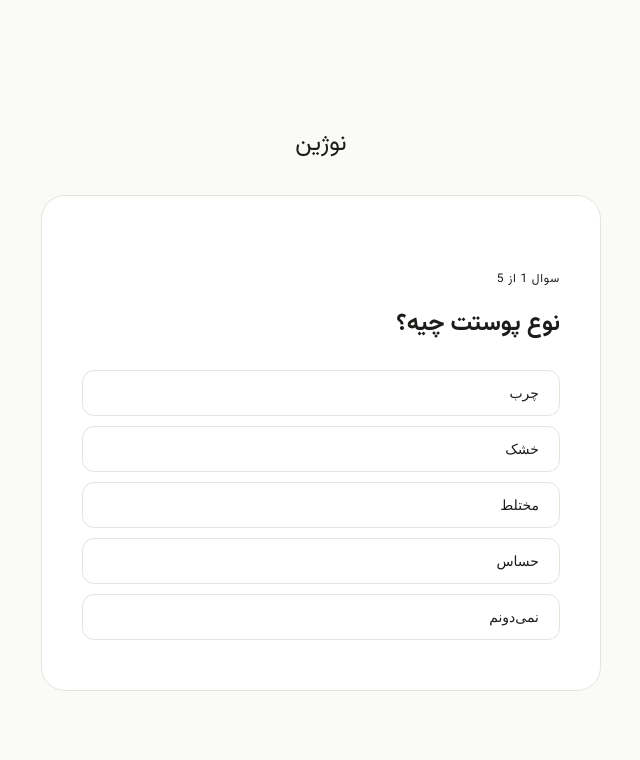
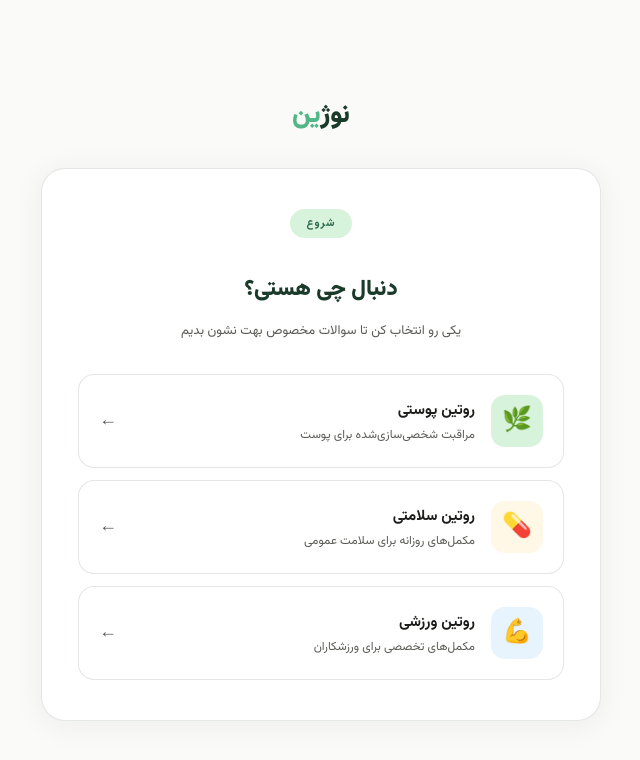
Before and after one commit to sharifimoq/nozhin, a Next.js app: page /quiz in a window 1280 px wide. Shown: the top 760 px of the page, without its empty margins (319-959 px from the left). Built offline with nearby package versions, Linux system fonts and the light colour scheme.

Commit message:
updating quiz page

```diff
--- a/src/app/quiz/page.tsx
+++ b/src/app/quiz/page.tsx
@@ -1,114 +1,304 @@
 "use client";
 import { useState } from "react";
 
-const questions = [
-  { id: 1, question: "نوع پوستت چیه؟", options: ["چرب", "خشک", "مختلط", "حساس", "نمی‌دونم"] },
-  { id: 2, question: "بزرگترین نگرانی پوستت چیه؟", options: ["جوش و آکنه", "چین و چروک", "لک و تیرگی", "خشکی و پوسته‌پوسته", "منافذ باز"] },
-  { id: 3, question: "سنت چقدره؟", options: ["زیر ۲۰", "۲۰ تا ۳۰", "۳۰ تا ۴۰", "بالای ۴۰"] },
-  { id: 4, question: "هدفت از مکمل چیه؟", options: ["انرژی بیشتر", "تقویت ایمنی", "سلامت پوست و مو", "کاهش وزن", "تقویت عضله"] },
-  { id: 5, question: "سبک زندگیت چطوره؟", options: ["پشت میزنشین", "فعال و ورزشکار", "استرس زیاد", "خواب نامنظم"] },
-];
+const s = {
+  cream: '#FAFAF8',
+  greenDark: '#1A3A2A',
+  greenMid: '#2D6A4F',
+  greenLight: '#52B788',
+  greenPale: '#D8F3DC',
+  text: '#1C1C1A',
+  textMuted: '#5A5A56',
+  border: 'rgba(26, 58, 42, 0.12)',
+}
+
+type Path = 'skin' | 'health' | 'sport'
+
+const paths = [
+  {
+    id: 'skin' as Path,
+    icon: '🌿',
+    title: 'روتین پوستی',
+    desc: 'مراقبت شخصی‌سازی‌شده برای پوست',
+    color: s.greenPale,
+  },
+  {
+    id: 'health' as Path,
+    icon: '💊',
+    title: 'روتین سلامتی',
+    desc: 'مکمل‌های روزانه برای سلامت عمومی',
+    color: '#FFF8E7',
+  },
+  {
+    id: 'sport' as Path,
+    icon: '💪',
+    title: 'روتین ورزشی',
+    desc: 'مکمل‌های تخصصی برای ورزشکاران',
+    color: '#E8F4FD',
+  },
+]
+
+const questions: Record<Path, { question: string; options: string[] }[]> = {
+  skin: [
+    { question: 'نوع پوستت چیه؟', options: ['چرب', 'خشک', 'مختلط', 'حساس', 'نمی‌دونم'] },
+    { question: 'بزرگترین نگرانی پوستت چیه؟', options: ['جوش و آکنه', 'چین و چروک', 'لک و تیرگی', 'خشکی و پوسته‌پوسته', 'منافذ باز'] },
+    { question: 'سنت چقدره؟', options: ['زیر ۲۰', '۲۰ تا ۳۰', '۳۰ تا ۴۰', 'بالای ۴۰'] },
+    { question: 'روتین فعلیت چیه؟', options: ['هیچی استفاده نمی‌کنم', 'فقط کرم مرطوب‌کننده', 'چند محصول دارم', 'روتین کامل دارم'] },
+    { question: 'بودجه ماهیانه‌ات برای پوست؟', options: ['زیر ۲۰۰ هزار', '۲۰۰ تا ۵۰۰ هزار', '۵۰۰ تا یک میلیون', 'بیشتر از یک میلیون'] },
+  ],
+  health: [
+    { question: 'جنسیتت چیه؟', options: ['زن', 'مرد'] },
+    { question: 'هدف اصلیت چیه؟', options: ['انرژی و نشاط بیشتر', 'تقویت سیستم ایمنی', 'بهبود خواب', 'سلامت پوست و مو', 'کنترل وزن'] },
+    { question: 'سبک زندگیت چطوره؟', options: ['پشت میزنشین', 'نیمه فعال', 'پر از استرس', 'خواب نامنظم'] },
+    { question: 'بودجه ماهیانه‌ات برای مکمل؟', options: ['زیر ۱۵۰ هزار', '۱۵۰ تا ۴۰۰ هزار', '۴۰۰ تا ۸۰۰ هزار', 'بیشتر از ۸۰۰ هزار'] },
+  ],
+  sport: [
+    { question: 'هدف ورزشیت چیه؟', options: ['افزایش حجم عضله', 'کات و چربی‌سوزی', 'استقامت و تناسب اندام', 'ریکاوری سریع‌تر'] },
+    { question: 'چقدر تجربه داری؟', options: ['مبتدی (کمتر از ۶ ماه)', 'متوسط (۶ ماه تا ۲ سال)', 'پیشرفته (بیشتر از ۲ سال)'] },
+    { question: 'چند روز در هفته تمرین می‌کنی؟', options: ['۱ تا ۲ روز', '۳ تا ۴ روز', '۵ روز یا بیشتر'] },
+    { question: 'بودجه ماهیانه‌ات برای مکمل؟', options: ['زیر ۳۰۰ هزار', '۳۰۰ تا ۷۰۰ هزار', '۷۰۰ هزار تا یک و نیم میلیون', 'بیشتر'] },
+  ],
+}
+
+const pathLabels: Record<Path, string> = {
+  skin: 'روتین پوستی',
+  health: 'روتین سلامتی',
+  sport: 'روتین ورزشی',
+}
 
 export default function Quiz() {
-  const [current, setCurrent] = useState(0);
-  const [answers, setAnswers] = useState<string[]>([]);
-  const [loading, setLoading] = useState(false);
-  const [result, setResult] = useState("");
+  const [selectedPath, setSelectedPath] = useState<Path | null>(null)
+  const [current, setCurrent] = useState(0)
+  const [answers, setAnswers] = useState<string[]>([])
+  const [loading, setLoading] = useState(false)
+  const [result, setResult] = useState('')
+
+  const currentQuestions = selectedPath ? questions[selectedPath] : []
 
   const handleAnswer = async (answer: string) => {
-    const newAnswers = [...answers, answer];
-    setAnswers(newAnswers);
+    const newAnswers = [...answers, answer]
+    setAnswers(newAnswers)
 
-    if (current < questions.length - 1) {
-      setCurrent(current + 1);
+    if (current < currentQuestions.length - 1) {
+      setCurrent(current + 1)
     } else {
-      setLoading(true);
-      const response = await fetch("/api/routine", {
-        method: "POST",
-        headers: { "Content-Type": "application/json" },
-        body: JSON.stringify({ answers: newAnswers, questions: questions.map((q) => q.question) }),
-      });
-      const data = await response.json();
-      setResult(data.routine);
-      await fetch("/api/routine/save", {
-        method: "POST",
-        headers: { "Content-Type": "application/json" },
+      setLoading(true)
+      const response = await fetch('/api/routine', {
+        method: 'POST',
+        headers: { 'Content-Type': 'application/json' },
+        body: JSON.stringify({
+          answers: newAnswers,
+          questions: currentQuestions.map((q) => q.question),
+          path: selectedPath,
+        }),
+      })
+      const data = await response.json()
+      setResult(data.routine)
+      await fetch('/api/routine/save', {
+        method: 'POST',
+        headers: { 'Content-Type': 'application/json' },
         body: JSON.stringify({ answers: newAnswers, result: data.routine }),
-      });
-      setLoading(false);
+      })
+      setLoading(false)
     }
-  };
+  }
 
-  const btnStyle = {
-    textAlign: "right" as const,
-    padding: "14px 20px",
-    borderRadius: "12px",
-    border: "0.5px solid #E8E4DC",
-    background: "white",
-    fontSize: "14px",
-    color: "var(--dark)",
-    cursor: "pointer",
-    width: "100%",
-    marginBottom: "10px",
-    display: "block",
-  };
+  const reset = () => {
+    setSelectedPath(null)
+    setCurrent(0)
+    setAnswers([])
+    setResult('')
+  }
 
   return (
-    <main style={{ minHeight: "100vh", background: "var(--cream)", display: "flex", alignItems: "center", justifyContent: "center" }} dir="rtl">
-      <div style={{ width: "100%", maxWidth: "560px", margin: "0 16px" }}>
+    <main style={{
+      minHeight: '100vh', background: s.cream,
+      display: 'flex', alignItems: 'center', justifyContent: 'center',
+      fontFamily: "'Vazirmatn', sans-serif", direction: 'rtl', padding: '24px 16px',
+    }}>
+      <div style={{ width: '100%', maxWidth: '560px' }}>
 
-        <div style={{ textAlign: "center", marginBottom: "32px" }}>
-          <a href="/" style={{ textDecoration: "none", fontFamily: "var(--font-playfair)", fontSize: "24px", color: "var(--dark)" }}>نوژین</a>
+        {/* لوگو */}
+        <div style={{ textAlign: 'center', marginBottom: 32 }}>
+          <a href="/" style={{ textDecoration: 'none', fontSize: 26, fontWeight: 900, color: s.greenDark }}>
+            نوژ<span style={{ color: s.greenLight }}>ین</span>
+          </a>
         </div>
 
-        <div style={{ background: "white", borderRadius: "24px", border: "0.5px solid #E8E4DC", padding: "40px" }}>
+        <div style={{
+          background: 'white', borderRadius: 24,
+          border: `1px solid ${s.border}`, padding: '40px 36px',
+          boxShadow: '0 4px 32px rgba(26,58,42,0.06)',
+        }}>
 
+          {/* نتیجه */}
           {result ? (
             <div>
-              <div style={{ textAlign: "center", marginBottom: "28px" }}>
-                <div style={{ background: "var(--sage-light)", color: "var(--sage)", fontSize: "11px", padding: "6px 16px", borderRadius: "100px", display: "inline-block", fontWeight: "500", marginBottom: "16px" }}>
-                  روتین شخصی شما
+              <div style={{ textAlign: 'center', marginBottom: 28 }}>
+                <div style={{
+                  background: s.greenPale, color: s.greenMid, fontSize: 11,
+                  fontWeight: 700, padding: '6px 16px', borderRadius: 50,
+                  display: 'inline-block', marginBottom: 16, letterSpacing: 1,
+                }}>
+                  ✦ روتین شخصی شما آماده‌ست
                 </div>
-                <h2 style={{ fontFamily: "var(--font-playfair)", fontSize: "26px", color: "var(--dark)" }}>آماده‌ست 🌿</h2>
+                <div style={{ fontSize: 40, marginBottom: 8 }}>🌿</div>
+                <h2 style={{ fontSize: 22, fontWeight: 900, color: s.greenDark }}>
+                  {pathLabels[selectedPath!]}
+                </h2>
               </div>
-              <div style={{ fontSize: "14px", color: "var(--mid)", lineHeight: "2", whiteSpace: "pre-line", background: "var(--cream)", borderRadius: "16px", padding: "24px" }}>
+              <div style={{
+                fontSize: 14, color: s.textMuted, lineHeight: 2,
+                whiteSpace: 'pre-line', background: s.cream,
+                borderRadius: 16, padding: 24, marginBottom: 24,
+              }}>
                 {result}
               </div>
-              <div style={{ display: "flex", gap: "12px", marginTop: "24px" }}>
-                <button
-                  onClick={() => { setResult(""); setCurrent(0); setAnswers([]); }}
-                  style={{ flex: 1, background: "transparent", color: "var(--sage)", border: "1px solid var(--sage)", padding: "12px", borderRadius: "100px", fontSize: "14px", cursor: "pointer" }}
-                >
+              <div style={{ display: 'flex', gap: 12 }}>
+                <button onClick={reset} style={{
+                  flex: 1, background: 'transparent', color: s.greenMid,
+                  border: `1px solid ${s.greenMid}`, padding: '12px', borderRadius: 50,
+                  fontSize: 13, fontWeight: 600, fontFamily: "'Vazirmatn', sans-serif", cursor: 'pointer',
+                }}>
                   دوباره امتحان کن
                 </button>
-                <a href="/products" style={{ flex: 1, background: "var(--sage)", color: "white", padding: "12px", borderRadius: "100px", fontSize: "14px", textAlign: "center", textDecoration: "none", display: "flex", alignItems: "center", justifyContent: "center" }}>
+                <a href="/products" style={{
+                  flex: 1, background: s.greenDark, color: 'white',
+                  padding: '12px', borderRadius: 50, fontSize: 13, fontWeight: 600,
+                  textAlign: 'center', textDecoration: 'none',
+                  display: 'flex', alignItems: 'center', justifyContent: 'center',
+                }}>
                   مشاهده محصولات
                 </a>
               </div>
             </div>
+
           ) : loading ? (
-            <div style={{ textAlign: "center", padding: "48px 0" }}>
-              <div style={{ fontSize: "48px", marginBottom: "16px" }}>🌿</div>
-              <p style={{ color: "var(--light)", fontSize: "14px", fontWeight: "300" }}>داره روتین شخصی شما رو می‌سازه...</p>
+            <div style={{ textAlign: 'center', padding: '56px 0' }}>
+              <div style={{ fontSize: 52, marginBottom: 20 }}>🌿</div>
+              <div style={{ fontSize: 15, fontWeight: 700, color: s.greenDark, marginBottom: 8 }}>
+                در حال ساخت روتین شخصی شما...
+              </div>
+              <div style={{ fontSize: 13, color: s.textMuted }}>چند لحظه صبر کن</div>
             </div>
+
+          ) : !selectedPath ? (
+            /* انتخاب مسیر */
+            <div>
+              <div style={{ textAlign: 'center', marginBottom: 32 }}>
+                <div style={{
+                  background: s.greenPale, color: s.greenMid, fontSize: 11,
+                  fontWeight: 700, padding: '6px 16px', borderRadius: 50,
+                  display: 'inline-block', marginBottom: 16, letterSpacing: 1,
+                }}>
+                  شروع
+                </div>
+                <h2 style={{ fontSize: 22, fontWeight: 900, color: s.greenDark, marginBottom: 8 }}>
+                  دنبال چی هستی؟
+                </h2>
+                <p style={{ fontSize: 13, color: s.textMuted, lineHeight: 1.7 }}>
+                  یکی رو انتخاب کن تا سوالات مخصوص بهت نشون بدیم
+                </p>
+              </div>
+
+              <div style={{ display: 'flex', flexDirection: 'column', gap: 12 }}>
+                {paths.map((path) => (
+                  <button
+                    key={path.id}
+                    onClick={() => setSelectedPath(path.id)}
+                    style={{
+                      display: 'flex', alignItems: 'center', gap: 16,
+                      padding: '20px 20px', borderRadius: 16,
+                      border: `1px solid ${s.border}`, background: 'white',
+                      cursor: 'pointer', textAlign: 'right',
+                      fontFamily: "'Vazirmatn', sans-serif",
+                      transition: 'border-color 0.15s',
+                    }}
+                    onMouseEnter={e => e.currentTarget.style.borderColor = s.greenLight}
+                    onMouseLeave={e => e.currentTarget.style.borderColor = s.border}
+                  >
+                    <div style={{
+                      width: 52, height: 52, background: path.color,
+                      borderRadius: 14, display: 'flex', alignItems: 'center',
+                      justifyContent: 'center', fontSize: 24, flexShrink: 0,
+                    }}>
+                      {path.icon}
+                    </div>
+                    <div style={{ flex: 1 }}>
+                      <div style={{ fontSize: 15, fontWeight: 700, color: s.text, marginBottom: 4 }}>
+                        {path.title}
+                      </div>
+                      <div style={{ fontSize: 12, color: s.textMuted }}>
+                        {path.desc}
+                      </div>
+                    </div>
+                    <div style={{ color: s.textMuted, fontSize: 18 }}>←</div>
+                  </button>
+                ))}
+              </div>
+            </div>
+
           ) : (
+            /* سوالات */
             <div>
-              <div style={{ display: "flex", gap: "4px", marginBottom: "32px" }}>
-                {questions.map((_, i) => (
-                  <div key={i} style={{ height: "2px", flex: 1, borderRadius: "100px", background: i <= current ? "var(--sage)" : "var(--cream-dark)", transition: "background 0.3s" }} />
+              {/* progress bar */}
+              <div style={{ display: 'flex', gap: 4, marginBottom: 32 }}>
+                {currentQuestions.map((_, i) => (
+                  <div key={i} style={{
+                    height: 3, flex: 1, borderRadius: 100,
+                    background: i <= current ? s.greenLight : s.greenPale,
+                    transition: 'background 0.3s',
+                  }} />
                 ))}
               </div>
 
-              <p style={{ fontSize: "12px", color: "var(--light)", marginBottom: "12px", letterSpacing: "0.06em" }}>
-                سوال {current + 1} از {questions.length}
-              </p>
-              <h2 style={{ fontFamily: "var(--font-playfair)", fontSize: "24px", color: "var(--dark)", marginBottom: "28px", lineHeight: "1.4" }}>
-                {questions[current].question}
+              {/* مسیر و شماره سوال */}
+              <div style={{ display: 'flex', justifyContent: 'space-between', alignItems: 'center', marginBottom: 20 }}>
+                <button onClick={reset} style={{
+                  background: 'none', border: 'none', color: s.textMuted,
+                  fontSize: 12, cursor: 'pointer', fontFamily: "'Vazirmatn', sans-serif",
+                }}>
+                  ← تغییر مسیر
+                </button>
+                <div style={{
+                  background: s.greenPale, color: s.greenMid, fontSize: 11,
+                  fontWeight: 600, padding: '4px 12px', borderRadius: 50,
+                }}>
+                  {pathLabels[selectedPath]}
+                </div>
+                <span style={{ fontSize: 12, color: s.textMuted }}>
+                  {current + 1} از {currentQuestions.length}
+                </span>
+              </div>
+
+              <h2 style={{
+                fontSize: 22, fontWeight: 900, color: s.greenDark,
+                marginBottom: 28, lineHeight: 1.4,
+              }}>
+                {currentQuestions[current].question}
               </h2>
 
-              <div>
-                {questions[current].options.map((option) => (
-                  <button key={option} onClick={() => handleAnswer(option)} style={btnStyle}>
+              <div style={{ display: 'flex', flexDirection: 'column', gap: 10 }}>
+                {currentQuestions[current].options.map((option) => (
+                  <button
+                    key={option}
+                    onClick={() => handleAnswer(option)}
+                    style={{
+                      textAlign: 'right', padding: '14px 20px',
+                      borderRadius: 12, border: `1px solid ${s.border}`,
+                      background: 'white', fontSize: 14, color: s.text,
+                      cursor: 'pointer', fontFamily: "'Vazirmatn', sans-serif",
+                      transition: 'all 0.15s',
+                    }}
+                    onMouseEnter={e => {
+                      e.currentTarget.style.borderColor = s.greenLight
+                      e.currentTarget.style.background = s.greenPale
+                    }}
+                    onMouseLeave={e => {
+                      e.currentTarget.style.borderColor = s.border
+                      e.currentTarget.style.background = 'white'
+                    }}
+                  >
                     {option}
                   </button>
                 ))}
@@ -118,5 +308,5 @@ export default function Quiz() {
         </div>
       </div>
     </main>
-  );
+  )
 }
```
